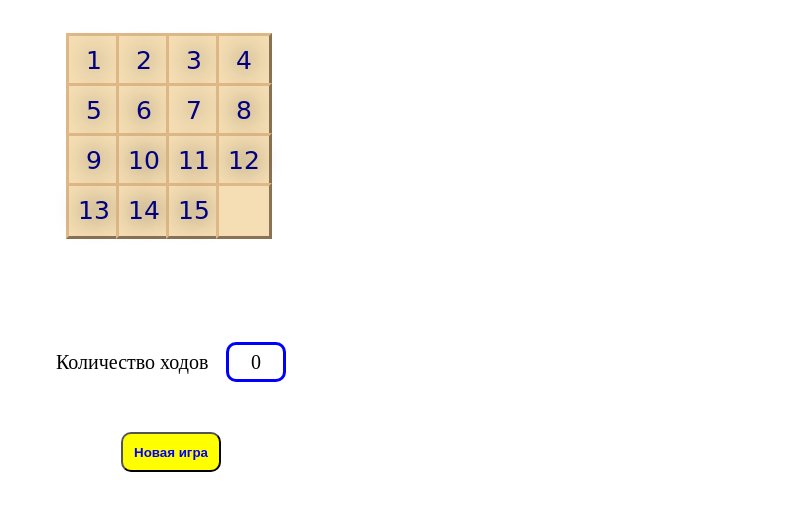
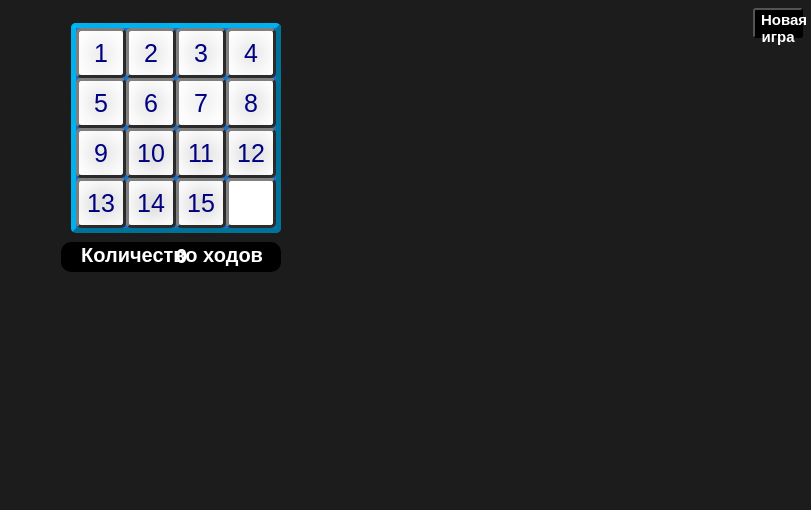
Before and after one commit to MukhinOleg/Fifteen, a plain HTML site: page index.html in a window 1280 px wide. Both pictures are taken after a click on the button "Новая игра". Shown: the whole page, without its empty margins (469-1280 px from the left). Drawn offline with Linux system fonts and the light colour scheme.

Commit message:
Update fifteen.css

```diff
--- a/fifteen.css
+++ b/fifteen.css
@@ -1,73 +1,117 @@
 body{
+  background: #1C1C1C;
   position: relative;
   text-align: center;
+  font-family: 'Oswald', sans-serif;
+  color: white;
 }
-
+.time{
+  font-size: 20px;
+  margin: 0;
+}
+.timer{
+  background: black;
+  color: white;
+  padding-left: 10px;
+  font-weight: bold;
+  font-size: 16px;
+  margin: 0;
+  border-radius: 5px;
+}
 #box{
   position: relative;
   text-align: center;
-  margin: 0 auto;
-  width: 300px;
-  height: 300px;
+  margin: 5px auto 0;
+  width: 200px;
+  height: 200px;
   display: inline-block;
-
 }
 
 .table{
   position: relative;
   font-size: 25px;
-  margin:  25px 15%;
+  margin:  10px auto;
+  width: 210px;
+  height: 210px;
+  background: #1874CD;
+  border: 5px outset #00B2EE;
+  box-sizing: border-box;
+  border-radius: 5px;
 }
 
 .block{
   text-align: center;
-  line-height: 50px;
+  line-height: 45px;
   position: absolute;
   cursor: pointer;
-  background: #F5DEB3;
+  box-sizing: border-box;
+  background: white;
   color: navy;
   text-shadow:  0 0 25px black;
   width: 50px;
   height: 50px;
-  font-family: 'Barrio', cursive;
-  border: 3px outset #DEB887;
+  border: 3px outset gray;
+  border-radius: 5px;
   transition: all 300ms ease;
+  font-size: 25px;
  }
 
 .counter{
   position: relative;
-  margin: 30px auto;
-  width: 230px;
-  height: 40px;
-  line-height: 40px;
+  margin: 25px auto;
+  width: 200px;
+  height: 30px;
+  line-height: 27px;
   text-align: left;
+  padding-left: 20px;
   font-size: 20px;
+  font-weight: bold;
+  color: white;
+  background: black;
+  border-radius: 10px;
+
+/*   text-shadow: 3px 3px 10px black, 0 0 70px #FF0000; */
 }
 .number{
   position: absolute;
-  box-sizing: border-box;
-  width: 60px;
-  height: 40px;
+  width: 45px;
+  height: 30px;
   font-size: 20px;
-  border: 3px solid blue;
-  border-radius: 10px;
-  right: 0;
+  right: 35%;
   top: 0;
-  line-height: 35px;
+  line-height: 28px;
   text-align: center;
 }
 .but{
-  position: relative;
-  margin: 20px auto 0 auto;
+  position: absolute;
   font-weight: bold;
-  color: blue;
-  background-color: yellow;
-  width: 100px;
-  height: 40px;
-  border-radius: 10px;
+  color: white;
+  background-color: black;
+  right: 0;
+  top: 0;
+  width: 50px;
+  height: 30px;
+  font-size: 15px;
+  border-radius: 3px;
 }
 
 .bg{
-  background-image: url(http://cdn.fishki.net/upload/post/201602/20/1856999/15-figurnaja-3-1-5-2.jpg);
+  background: url(http://puzzle15.ru/image/1/15-%D1%81%D1%82%D1%80%D0%B5%D0%BB%D0%BA%D0%B0_%D0%92%D0%9E-1-1-2.jpg);
   background-size: contain;
 }
+
+.showtext{
+  position: absolute;
+  top: 50px;
+  left: calc((100vw / 2) - 320px );
+  font-size: 100px;
+  font-weight:bold;
+  color: red;
+  text-shadow:  1px 1px 15px black;
+  display: none;
+
+}
+
+.win{
+  display: block;
+}
```
